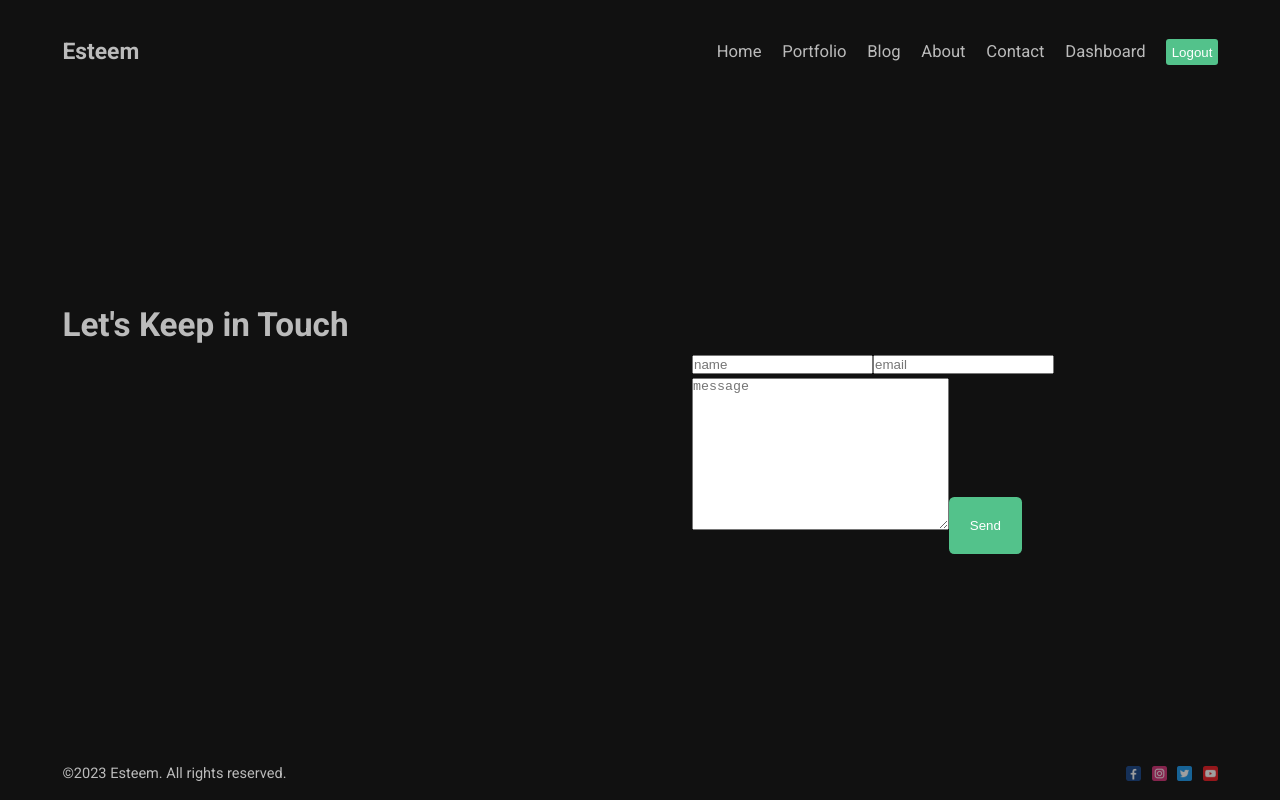
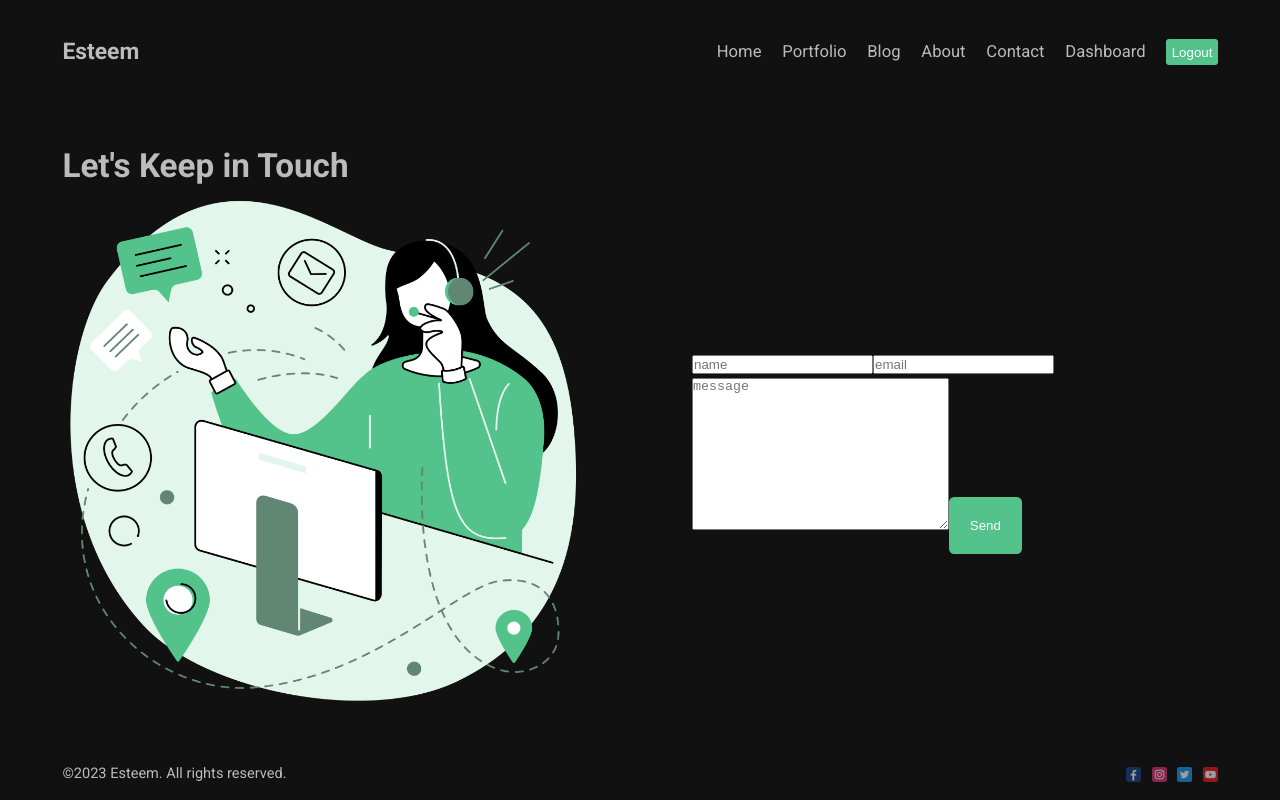
Before and after one commit to esteemayo/next_13, a Next.js app: page /contact in a window 1280 px wide. Built offline with nearby package versions, Linux system fonts and the light colour scheme.

Commit message:
fix: add styling

```diff
--- a/src/app/contact/page.module.scss
+++ b/src/app/contact/page.module.scss
@@ -9,6 +9,7 @@
 
     .imgContainer {
       flex: 1;
+      height: 50rem;
       position: relative;
     }
 
```
